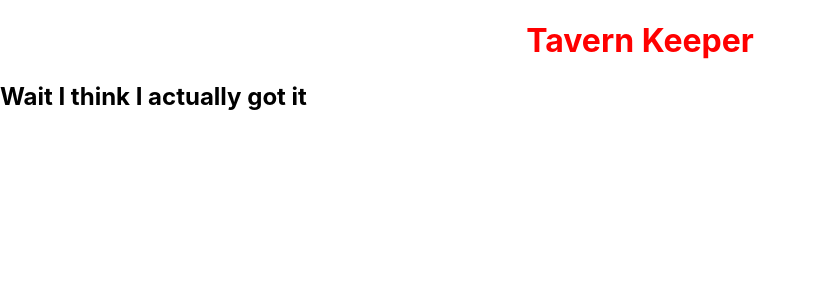
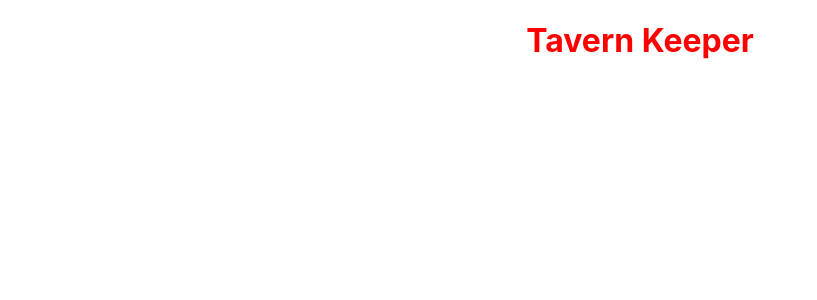
Before and after one commit to eprim7/tavern_keeper, a React (Create React App) app in the folder tavern_keeper/: page / in a window 1280 px wide. Shown: the top 300 px of the page, without its empty margins (0-817 px from the left). Built offline with nearby package versions, Linux system fonts and the light colour scheme.

Commit message:
this should be the last commit, I just want to make sure it passes

```diff
--- a/tavern_keeper/src/pages/Home/Home.jsx
+++ b/tavern_keeper/src/pages/Home/Home.jsx
@@ -5,7 +5,6 @@ function Home() {
     return (
         <div className={styles.container}>
             <h1 className={styles.header}>Tavern Keeper</h1>
-            <h2>Wait I think I actually got it</h2>
         </div>
     );
 }
```
